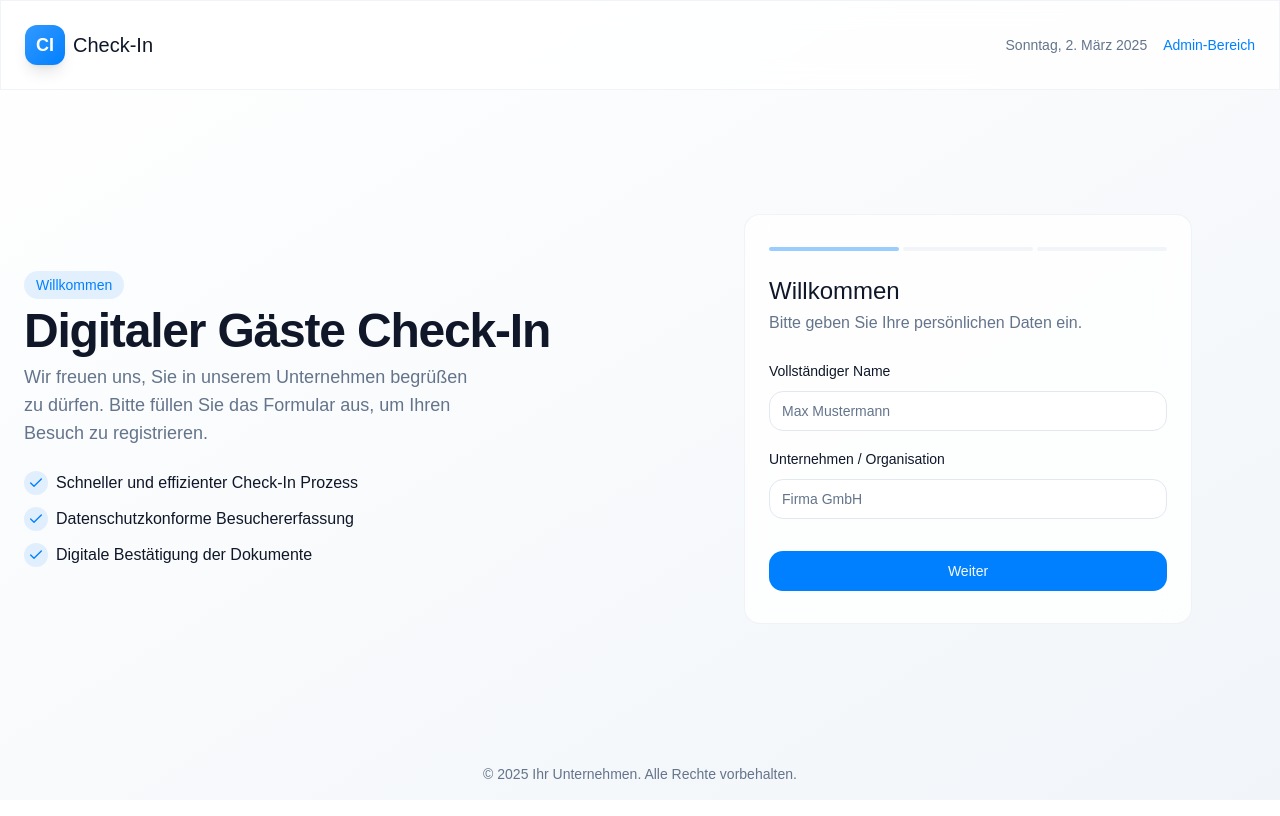
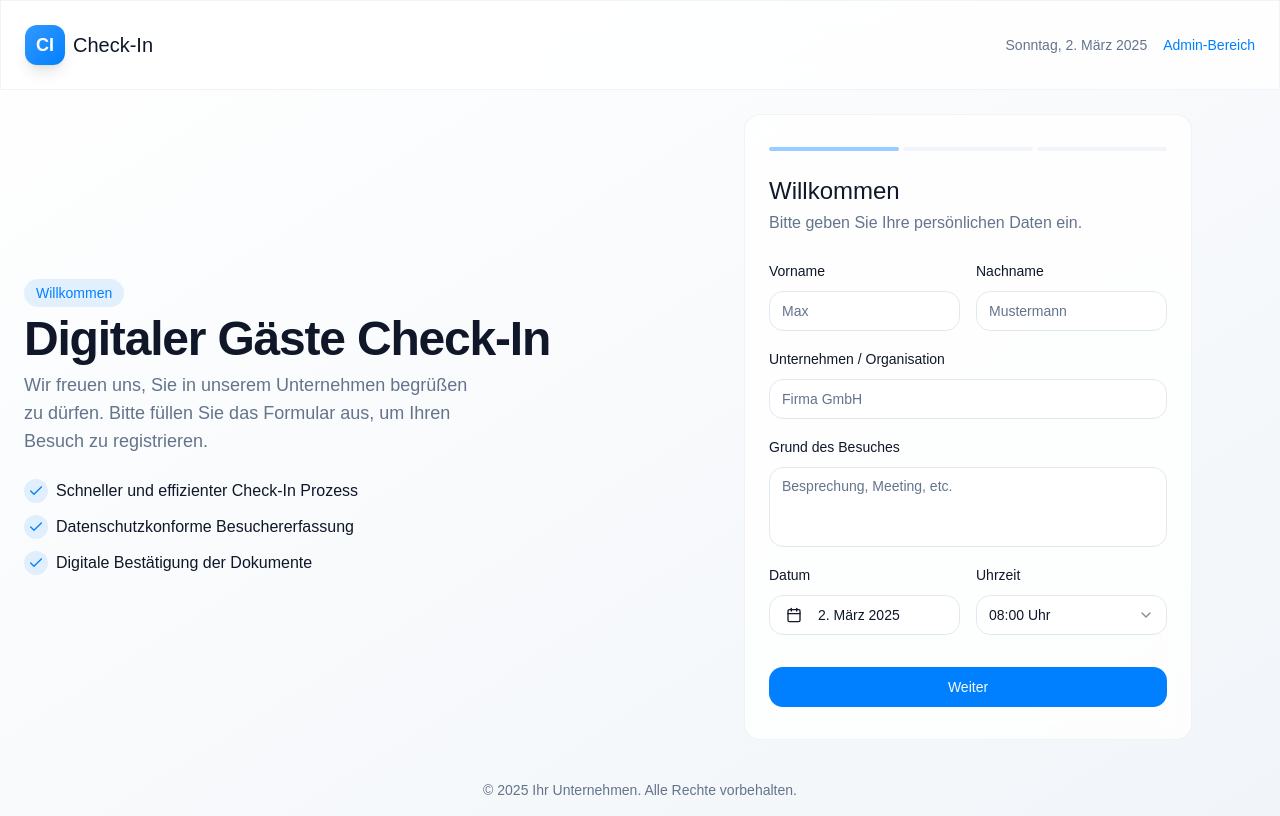
Before and after one commit to Psychotica85/checkin-charming-corner, a React (Vite) app: page / in a window 1280 px wide. Built offline with nearby package versions, Linux system fonts and the light colour scheme; a web font is replaced by a local one.

Commit message:
Update check-in form fields
Update the check-in form to include fields for date, time, company, first and last name, and reason for visit. Date and time should be selectable via pickers.

```diff
--- a/package.json
+++ b/package.json
@@ -45,6 +45,7 @@
     "cmdk": "^1.0.0",
     "cors": "^2.8.5",
     "date-fns": "^3.6.0",
+    "date-fns-tz": "^3.2.0",
     "dotenv": "^16.4.7",
     "embla-carousel-react": "^8.3.0",
     "express": "^4.21.2",
--- a/src/components/CheckInForm.tsx
+++ b/src/components/CheckInForm.tsx
@@ -3,10 +3,17 @@ import { useState, useEffect } from "react";
 import { Button } from "@/components/ui/button";
 import { Input } from "@/components/ui/input";
 import { Label } from "@/components/ui/label";
+import { Calendar } from "@/components/ui/calendar";
 import { submitCheckIn } from "@/lib/api";
 import { toast } from "sonner";
 import { cn } from "@/lib/utils";
 import PDFViewer from "./PDFViewer";
+import { format } from "date-fns";
+import { de } from "date-fns/locale";
+import { Popover, PopoverContent, PopoverTrigger } from "@/components/ui/popover";
+import { CalendarIcon, Clock } from "lucide-react";
+import { Select, SelectContent, SelectItem, SelectTrigger, SelectValue } from "@/components/ui/select";
+import { Textarea } from "@/components/ui/textarea";
 
 interface FormStep {
   title: string;
@@ -36,11 +43,30 @@ const formSteps: FormStep[] = [
   }
 ];
 
+// Generate time options every 15 minutes
+const generateTimeOptions = () => {
+  const times = [];
+  for (let hour = 0; hour < 24; hour++) {
+    for (let minute = 0; minute < 60; minute += 15) {
+      const formattedHour = hour.toString().padStart(2, '0');
+      const formattedMinute = minute.toString().padStart(2, '0');
+      times.push(`${formattedHour}:${formattedMinute}`);
+    }
+  }
+  return times;
+};
+
+const timeOptions = generateTimeOptions();
+
 const CheckInForm = () => {
   const [currentStep, setCurrentStep] = useState(0);
   const [formData, setFormData] = useState({
-    fullName: "",
+    firstName: "",
+    lastName: "",
     company: "",
+    visitReason: "",
+    date: new Date(),
+    time: "08:00",
   });
   const [loading, setLoading] = useState(false);
   const [completed, setCompleted] = useState(false);
@@ -66,9 +92,11 @@ const CheckInForm = () => {
   };
 
   const handleNext = () => {
-    if (currentStep === 0 && (!formData.fullName || !formData.company)) {
+    if (currentStep === 0) {
+      if (!formData.firstName || !formData.lastName || !formData.company || !formData.visitReason) {
         toast.error("Bitte füllen Sie alle Felder aus.");
         return;
+      }
     }
 
     if (currentStep === 1) {
@@ -101,7 +129,13 @@ const CheckInForm = () => {
     setLoading(true);
     try {
       const result = await submitCheckIn({
-        ...formData,
+        firstName: formData.firstName,
+        lastName: formData.lastName,
+        fullName: `${formData.firstName} ${formData.lastName}`,
+        company: formData.company,
+        visitReason: formData.visitReason,
+        visitDate: formData.date,
+        visitTime: formData.time,
         acceptedRules: acceptedDocuments.length === documents.length,
         acceptedDocuments: acceptedDocuments,
         timestamp: new Date()
@@ -123,8 +157,12 @@ const CheckInForm = () => {
 
   const handleReset = () => {
     setFormData({
-      fullName: "",
+      firstName: "",
+      lastName: "",
       company: "",
+      visitReason: "",
+      date: new Date(),
+      time: "08:00",
     });
     setAcceptedDocuments([]);
     setCurrentStep(0);
@@ -143,7 +181,7 @@ const CheckInForm = () => {
             </svg>
           </div>
           <h2 className="text-2xl font-medium">Check-In erfolgreich</h2>
-          <p className="text-muted-foreground">Vielen Dank, {formData.fullName}! Sie wurden erfolgreich eingecheckt.</p>
+          <p className="text-muted-foreground">Vielen Dank, {formData.firstName}! Sie wurden erfolgreich eingecheckt.</p>
         </div>
         <Button onClick={handleReset} className="w-full">
           Neuer Check-In
@@ -178,15 +216,27 @@ const CheckInForm = () => {
       <div className="space-y-6">
         {currentStep === 0 && (
           <div className="space-y-4 animate-slide-up">
+            <div className="grid grid-cols-2 gap-4">
               <div className="space-y-2">
-              <Label htmlFor="fullName">Vollständiger Name</Label>
+                <Label htmlFor="firstName">Vorname</Label>
                 <Input
-                id="fullName"
-                placeholder="Max Mustermann"
-                value={formData.fullName}
-                onChange={(e) => updateFormData("fullName", e.target.value)}
+                  id="firstName"
+                  placeholder="Max"
+                  value={formData.firstName}
+                  onChange={(e) => updateFormData("firstName", e.target.value)}
                   required
                 />
+              </div>
+              <div className="space-y-2">
+                <Label htmlFor="lastName">Nachname</Label>
+                <Input
+                  id="lastName"
+                  placeholder="Mustermann"
+                  value={formData.lastName}
+                  onChange={(e) => updateFormData("lastName", e.target.value)}
+                  required
+                />
+              </div>
             </div>
 
             <div className="space-y-2">
@@ -198,6 +248,68 @@ const CheckInForm = () => {
                 onChange={(e) => updateFormData("company", e.target.value)}
                 required
               />
+            </div>
+
+            <div className="space-y-2">
+              <Label htmlFor="visitReason">Grund des Besuches</Label>
+              <Textarea
+                id="visitReason"
+                placeholder="Besprechung, Meeting, etc."
+                value={formData.visitReason}
+                onChange={(e) => updateFormData("visitReason", e.target.value)}
+                required
+                className="resize-none"
+              />
+            </div>
+
+            <div className="grid grid-cols-2 gap-4">
+              <div className="space-y-2">
+                <Label htmlFor="date">Datum</Label>
+                <Popover>
+                  <PopoverTrigger asChild>
+                    <Button
+                      id="date"
+                      variant="outline"
+                      className="w-full justify-start text-left font-normal"
+                    >
+                      <CalendarIcon className="mr-2 h-4 w-4" />
+                      {formData.date ? (
+                        format(formData.date, "PPP", { locale: de })
+                      ) : (
+                        <span>Datum wählen</span>
+                      )}
+                    </Button>
+                  </PopoverTrigger>
+                  <PopoverContent className="w-auto p-0" align="start">
+                    <Calendar
+                      mode="single"
+                      selected={formData.date}
+                      onSelect={(date) => date && updateFormData("date", date)}
+                      initialFocus
+                      locale={de}
+                    />
+                  </PopoverContent>
+                </Popover>
+              </div>
+
+              <div className="space-y-2">
+                <Label htmlFor="time">Uhrzeit</Label>
+                <Select
+                  value={formData.time}
+                  onValueChange={(value) => updateFormData("time", value)}
+                >
+                  <SelectTrigger id="time" className="w-full">
+                    <SelectValue placeholder="Wählen Sie eine Uhrzeit" />
+                  </SelectTrigger>
+                  <SelectContent>
+                    {timeOptions.map((time) => (
+                      <SelectItem key={time} value={time}>
+                        {time} Uhr
+                      </SelectItem>
+                    ))}
+                  </SelectContent>
+                </Select>
+              </div>
             </div>
           </div>
         )}
@@ -250,11 +362,23 @@ const CheckInForm = () => {
             <div className="p-4 bg-muted/50 rounded-lg space-y-3">
               <div>
                 <h3 className="text-sm text-muted-foreground">Name</h3>
-                <p className="font-medium">{formData.fullName}</p>
+                <p className="font-medium">{formData.firstName} {formData.lastName}</p>
               </div>
               <div>
                 <h3 className="text-sm text-muted-foreground">Unternehmen</h3>
                 <p className="font-medium">{formData.company}</p>
+              </div>
+              <div>
+                <h3 className="text-sm text-muted-foreground">Grund des Besuches</h3>
+                <p className="font-medium">{formData.visitReason}</p>
+              </div>
+              <div>
+                <h3 className="text-sm text-muted-foreground">Besuchsdatum</h3>
+                <p className="font-medium">{format(formData.date, "PPP", { locale: de })}</p>
+              </div>
+              <div>
+                <h3 className="text-sm text-muted-foreground">Besuchszeit</h3>
+                <p className="font-medium">{formData.time} Uhr</p>
               </div>
               <div>
                 <h3 className="text-sm text-muted-foreground">Dokumente</h3>
@@ -265,10 +389,6 @@ const CheckInForm = () => {
                       ? "Alle Dokumente bestätigt"
                       : `${acceptedDocuments.length} von ${documents.length} Dokumenten bestätigt`}
                 </p>
-              </div>
-              <div>
-                <h3 className="text-sm text-muted-foreground">Datum & Uhrzeit</h3>
-                <p className="font-medium">{new Date().toLocaleString('de-DE')}</p>
               </div>
             </div>
           </div>
--- a/src/components/ui/popover.tsx
+++ b/src/components/ui/popover.tsx
@@ -1,3 +1,4 @@
+
 import * as React from "react"
 import * as PopoverPrimitive from "@radix-ui/react-popover"
 
--- a/src/components/ui/select.tsx
+++ b/src/components/ui/select.tsx
@@ -1,3 +1,4 @@
+
 import * as React from "react"
 import * as SelectPrimitive from "@radix-ui/react-select"
 import { Check, ChevronDown, ChevronUp } from "lucide-react"
--- a/src/components/ui/textarea.tsx
+++ b/src/components/ui/textarea.tsx
@@ -1,16 +1,14 @@
+
 import * as React from "react"
 
 import { cn } from "@/lib/utils"
 
-export interface TextareaProps
-  extends React.TextareaHTMLAttributes<HTMLTextAreaElement> {}
-
-const Textarea = React.forwardRef<HTMLTextAreaElement, TextareaProps>(
+const Textarea = React.forwardRef<HTMLTextAreaElement, React.TextareaHTMLAttributes<HTMLTextAreaElement>>(
   ({ className, ...props }, ref) => {
     return (
       <textarea
         className={cn(
-          "flex min-h-[80px] w-full rounded-md border border-input bg-background px-3 py-2 text-sm ring-offset-background placeholder:text-muted-foreground focus-visible:outline-none focus-visible:ring-2 focus-visible:ring-ring focus-visible:ring-offset-2 disabled:cursor-not-allowed disabled:opacity-50",
+          "flex min-h-20 w-full rounded-md border border-input bg-background px-3 py-2 text-base ring-offset-background placeholder:text-muted-foreground focus-visible:outline-none focus-visible:ring-2 focus-visible:ring-ring focus-visible:ring-offset-2 disabled:cursor-not-allowed disabled:opacity-50 md:text-sm",
           className
         )}
         ref={ref}
--- a/src/lib/api.ts
+++ b/src/lib/api.ts
@@ -3,8 +3,13 @@
 // which would then handle the MongoDB operations
 
 interface CheckInData {
+  firstName?: string;
+  lastName?: string;
   fullName: string;
   company: string;
+  visitReason?: string;
+  visitDate?: Date;
+  visitTime?: string;
   acceptedRules: boolean;
   acceptedDocuments?: string[];
   timestamp: Date;
@@ -16,7 +21,7 @@ export const submitCheckIn = async (data: CheckInData): Promise<{ success: boole
   // Simulate API call with a delay
   return new Promise((resolve) => {
     setTimeout(() => {
-      if (data.fullName && data.company) {
+      if (data.firstName && data.lastName && data.company && data.visitReason) {
         // Store the check-in data in localStorage
         const checkIns = JSON.parse(localStorage.getItem('checkIns') || '[]');
         checkIns.push({
```
Also changed, not shown: 1 other file (tests, documents, lock files or other folders). Lines whose indentation alone changed are shown as unchanged.
